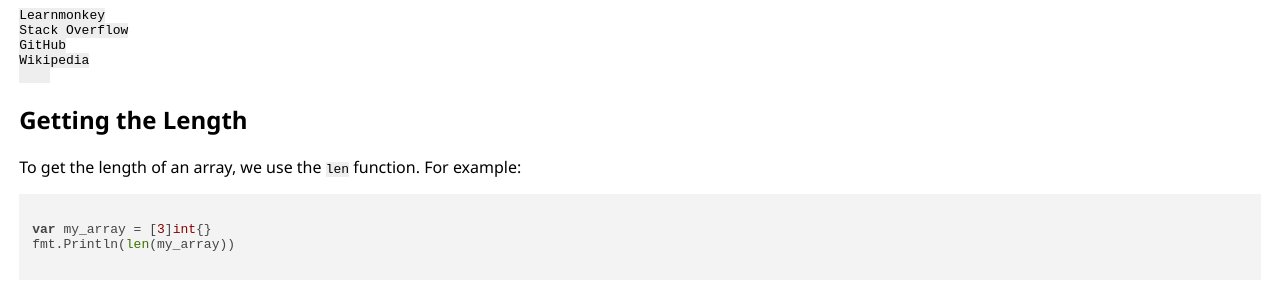
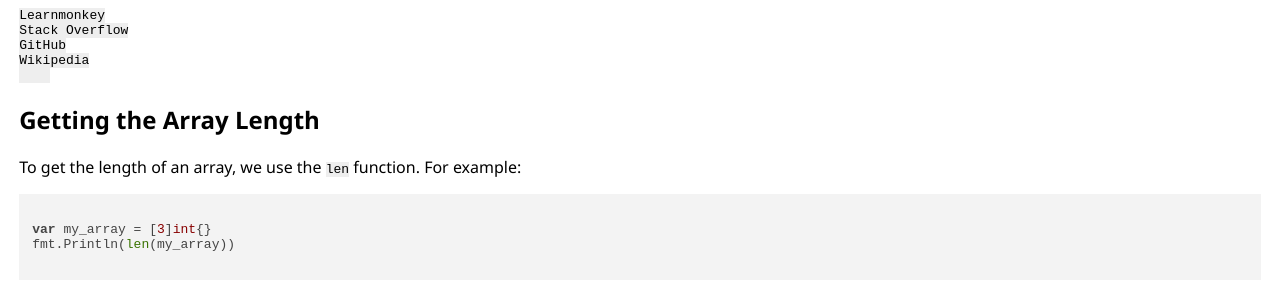
Before and after one commit to learnmonkey/learnmonkey.github.io, a Jekyll site: the page built from programming/golang/arrays.html, in a window 1280 px wide and 900 px high, scrolled down 1070 px. Shown: the part 157-457 px from the top of the window. Built offline with Jekyll 4.4.1, drawn with Linux system fonts in a browser that asks for light colours; nearby versions of some CDN libraries.

Commit message:
minor change to section name

```diff
--- a/programming/golang/arrays.html
+++ b/programming/golang/arrays.html
@@ -55,7 +55,7 @@ Wikipedia
 </section>
 
 <section>
-    <h2>Getting the Length</h2>
+    <h2>Getting the Array Length</h2>
     <p>To get the length of an array, we use the <code>len</code> function. For example: </p>
     <pre><code class="language-go">
 var my_array = [3]int{}
```
